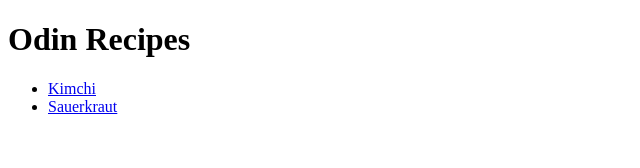
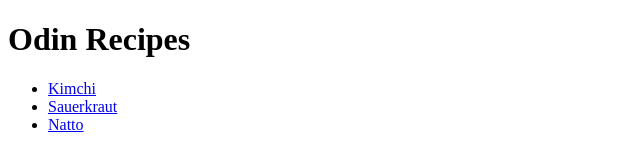
Before and after one commit to TT-py4me/odin-recipes, a plain HTML site: page index.html in a window 1280 px wide. Shown: the full height of the page, 0-640 px from the left. Drawn offline with Linux system fonts and the light colour scheme.

Commit message:
Add natto recipe link to index page

```diff
--- a/index.html
+++ b/index.html
@@ -10,6 +10,7 @@
         <ul>
             <li><a href="./recipes/kimchi.html">Kimchi</a></li>
             <li><a href="./recipes/sauerkraut.html">Sauerkraut</a></li>
+            <li><a href="./recipes/natto.html">Natto</a></li>
 
         </ul>
     </body>
```
